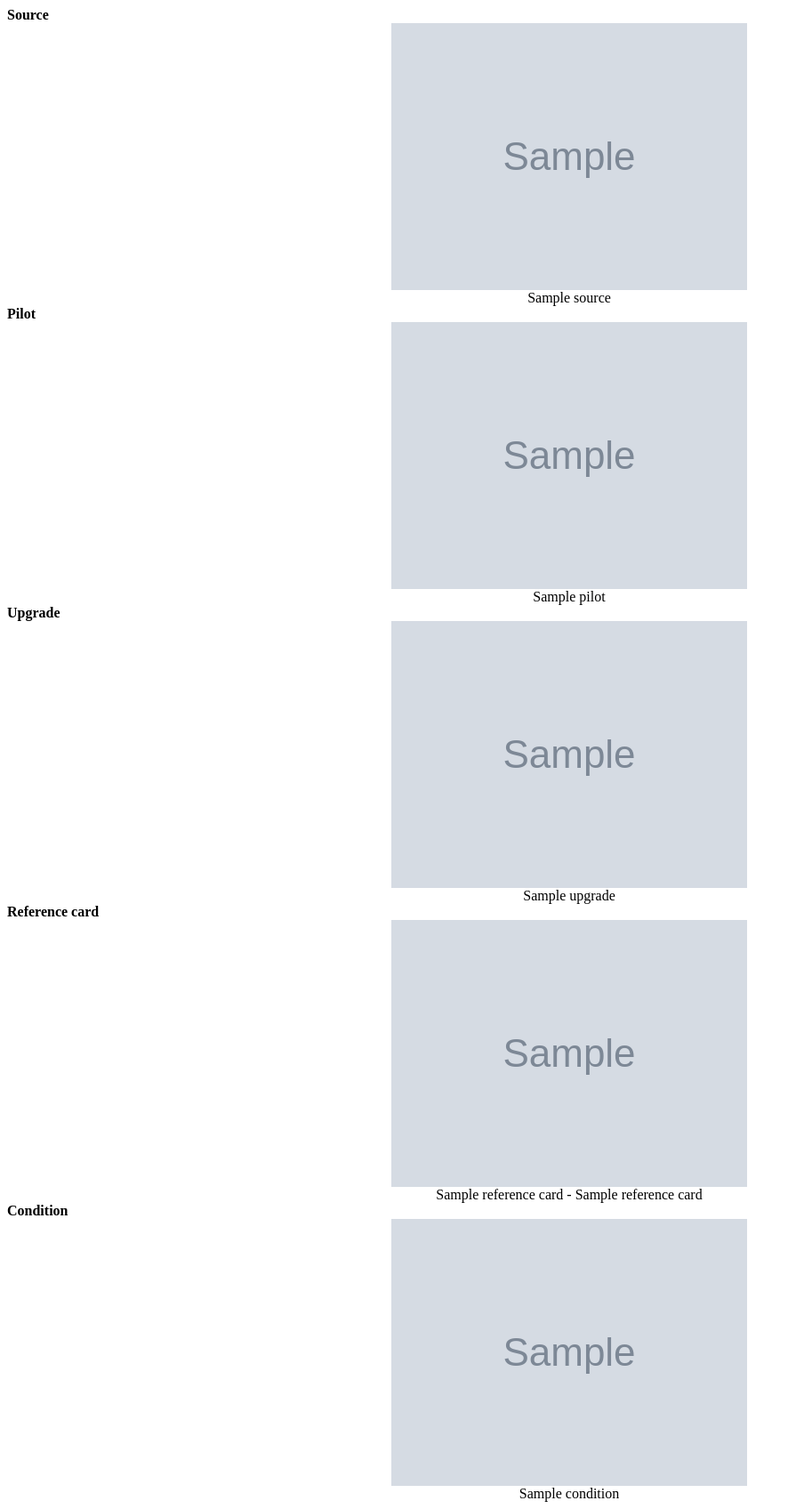
After one commit to OskarBreach/hit-hit-crit, a Django app: template hithitcrit/viewer/templates/object_grid.html in a window 1280 px wide. The commit adds this page. Shown: the whole page at 89% size, without its empty margins (0-895 px from the left). Run offline with Django 3.2, Linux system fonts and the light colour scheme; the template is opened without the code that fills it: most values are stand-ins (such as "Sample title", 1, 10 or a date in 2020); grey boxes marked "Sample" are stand-in pictures.

Commit message:
Tidy HTML representation

```diff
--- a/hithitcrit/viewer/static/viewer/card_grid.css
+++ b/hithitcrit/viewer/static/viewer/object_grid.css
@@ -1,3 +1,7 @@
+.category {
+    font-weight:bold;
+}
+
 .cardgrid {
     margin: 0 auto;
     text-align: center;
--- a/hithitcrit/viewer/templates/condition_grid.html
+++ /dev/null
@@ -1,3 +0,0 @@
-{% extends 'card_grid.html' %}
-
-{% block cardimage %}{% if card.image %}<a href="{% url 'condition-by-id' card.id %}"><img src="{{ card.image.url }}"/></a>{% endif %}{% endblock %}
--- a/hithitcrit/viewer/templates/index.html
+++ b/hithitcrit/viewer/templates/index.html
@@ -3,11 +3,11 @@
 </head>
 <body>
 <ul>
+  <li><a href="{% url 'sources' %}">Sources</a></li>
   <li><a href="{% url 'pilots' %}">Pilots</a></li>
   <li><a href="{% url 'upgrades' %}">Upgrades</a></li>
   <li><a href="{% url 'reference-cards' %}">Reference cards</a></li>
   <li><a href="{% url 'conditions' %}">Conditions</a></li>
-        <li><a href="{% url 'sources' %}">Sources</a></li>
 </ul>
 </body>
 </html>
--- /dev/null
+++ b/hithitcrit/viewer/templates/object_grid.html
@@ -0,0 +1,73 @@
+{% load static %}
+<html>
+<head>
+<link rel="stylesheet" type="text/css" href="{% static "viewer/object_grid.css" %}">
+</head>
+<body>
+{% if source_list %}
+<div class="category">Source{%if source_list|length > 1 %}s{% endif %}</div>
+<div class="cardgrid">
+{% for source in source_list %}
+  <div class="card">
+    {% if source.thumb %}
+    <a href="{% url 'source-by-id' source.id %}"><img src="{{ source.image.url }}"/></a>
+    {% endif %}
+    <div>{{ source.name }}</div>
+  </div>
+{% endfor %}
+</div>
+{% endif %}
+{% if pilot_list %}
+<div class="category">Pilot{%if pilot_list|length > 1 %}s{% endif %}</div>
+<div class="cardgrid">
+{% for pilot in pilot_list %}
+  <div class="card">
+    {% if pilot.image %}
+    <a href="{% url 'pilot-by-id' pilot.id %}"><img src="{{ pilot.image.url }}"/></a>
+    {% endif %}
+    <div>{{ pilot.name }}</div>
+  </div>
+{% endfor %}
+</div>
+{% endif %}
+{% if upgrade_list %}
+<div class="category">Upgrade{%if upgrade_list|length > 1 %}s{% endif %}</div>
+<div class="cardgrid">
+{% for upgrade in upgrade_list %}
+  <div class="card">
+    {% if upgrade.image %}
+    <a href="{% url 'upgrade-by-id' upgrade.id %}"><img src="{{ upgrade.image.url }}"/></a>
+    {% endif %}
+    <div>{{ upgrade.name }}</div>
+  </div>
+{% endfor %}
+</div>
+{% endif %}
+{% if reference_card_list %}
+<div class="category">Reference card{%if reference_card_list|length > 1 %}s{% endif %}</div>
+<div class="cardgrid">
+{% for reference_card in reference_card_list %}
+  <div class="card">
+    {% if reference_card.image %}
+    <a href="{% url 'reference-card-by-id' reference_card.id %}"><img src="{{ reference_card.image.url }}"/></a>
+    {% endif %}
+    <div>{{ reference_card.title }} - {{ reference_card.subtitle }}</div>
+  </div>
+{% endfor %}
+</div>
+{% endif %}
+{% if condition_list %}
+<div class="category">Condition{%if condition_list|length > 1 %}s{% endif %}</div>
+<div class="cardgrid">
+{% for condition in condition_list %}
+  <div class="card">
+    {% if condition.image %}
+    <a href="{% url 'condition-by-id' condition.id %}"><img src="{{ condition.image.url }}"/></a>
+    {% endif %}
+    <div>{{ condition.name }}</div>
+  </div>
+{% endfor %}
+</div>
+{% endif %}
+</body>
+</html>
--- a/hithitcrit/viewer/templates/pilot_grid.html
+++ /dev/null
@@ -1,3 +0,0 @@
-{% extends 'card_grid.html' %}
-
-{% block cardimage %}{% if card.image %}<a href="{% url 'pilot-by-id' card.id %}"><img src="{{ card.image.url }}"/></a>{% endif %}{% endblock %}
--- a/hithitcrit/viewer/templates/reference_card_grid.html
+++ /dev/null
@@ -1,3 +0,0 @@
-{% extends 'card_grid.html' %}
-
-{% block cardimage %}{% if card.image %}<a href="{% url 'reference-card-by-id' card.id %}"><img src="{{ card.image.url }}"/></a>{% endif %}{% endblock %}
--- a/hithitcrit/viewer/templates/source_grid.html
+++ /dev/null
@@ -1,3 +0,0 @@
-{% extends 'card_grid.html' %}
-
-{% block cardimage %}{% if card.thumb %}<a href="{% url 'source-by-id' card.id %}"><img src="{{ card.thumb.url }}"/></a>{% endif %}{% endblock %}
--- a/hithitcrit/viewer/templates/upgrade_grid.html
+++ /dev/null
@@ -1,3 +0,0 @@
-{% extends 'card_grid.html' %}
-
-{% block cardimage %}{% if card.image %}<a href="{% url 'upgrade-by-id' card.id %}"><img src="{{ card.image.url }}"/></a>{% endif %}{% endblock %}
```
Also changed, not shown: hithitcrit/viewer/templates/card_grid.html (deleted, +0 -20 lines), hithitcrit/viewer/templates/expanded_details.html (+84 -28 lines), hithitcrit/viewer/views.py (+22 -22 lines). Lines whose indentation alone changed are shown as unchanged.
